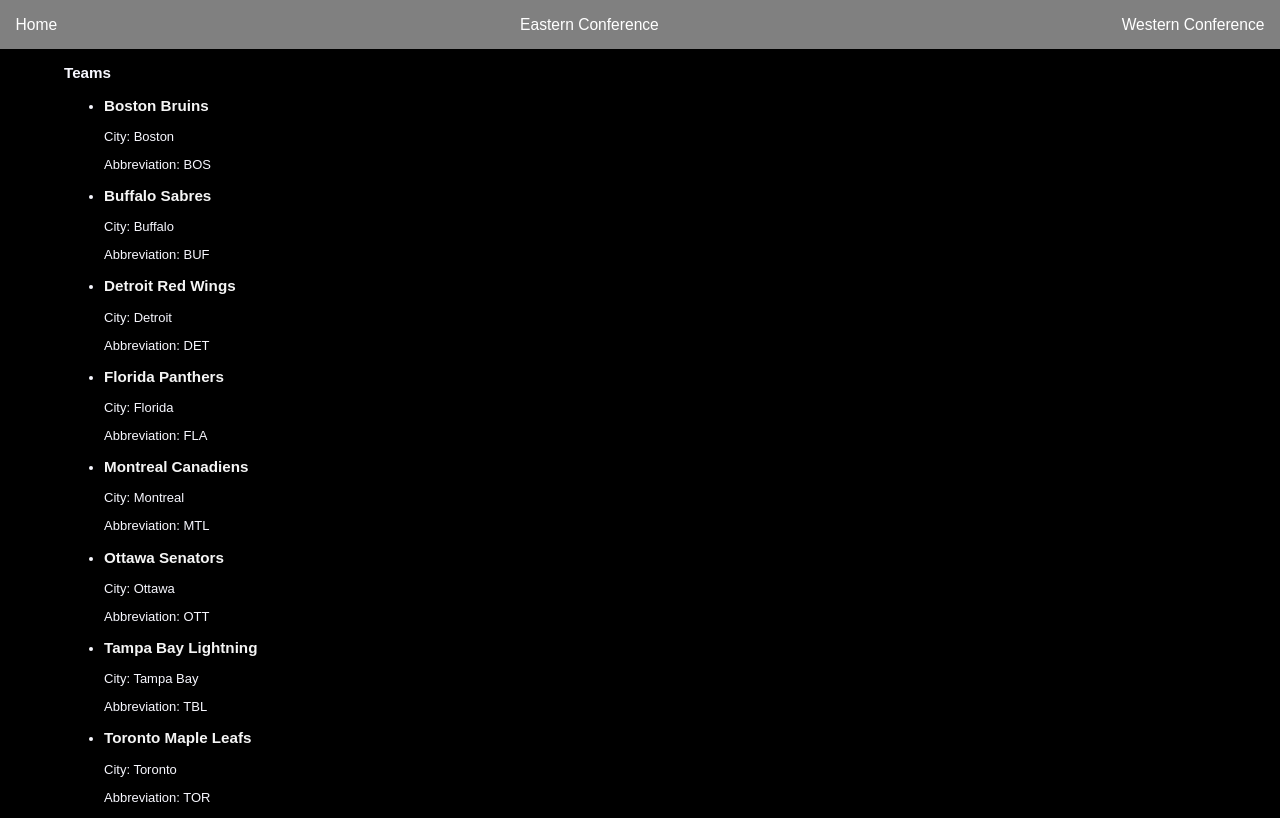
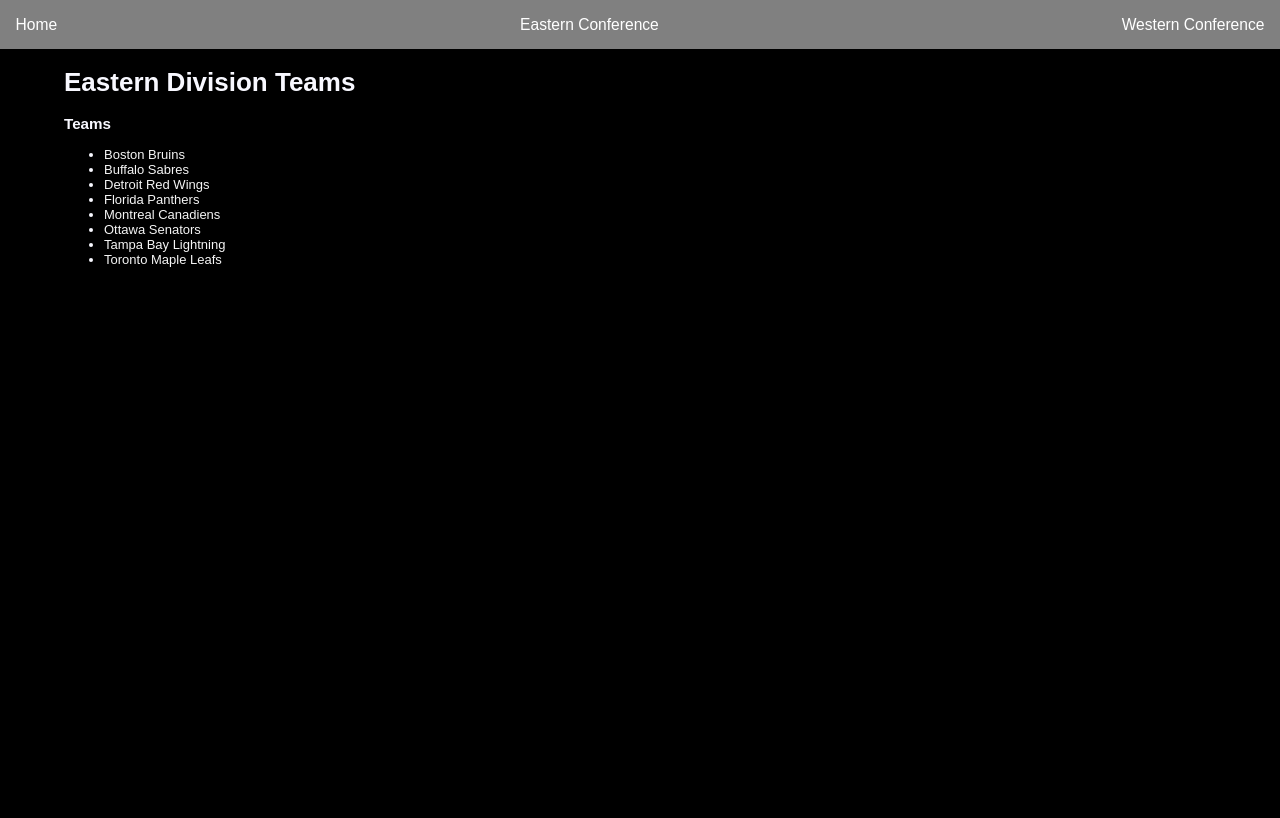
Before and after one commit to cblystone67/NHL-StatReport, a React (Create React App) app: page /eastern/1 in a window 1280 px wide. Built offline with nearby package versions, Linux system fonts and the light colour scheme.

Commit message:
wip: set teams

```diff
--- /dev/null
+++ b/src/Pages/Eastern-Conference/Eastern-Conference-Team.js
@@ -0,0 +1,24 @@
+import React from 'react';
+import { useParams } from 'react-router-dom';
+
+export default function EasternConferenceTeam({teams}) {
+  const { teamAbbreviation } = useParams();
+
+  // Find the team with the matching abbreviation from the data source
+  const team = teams.find((team) => team.abbreviation === teamAbbreviation);
+
+  return (
+    <div>
+      <h2>Team Page</h2>
+      {team ? (
+        <div>
+          <h3>{team.name}</h3>
+          <p>City: {team.city}</p>
+          <p>Abbreviation: {team.abbreviation}</p>
+        </div>
+      ) : (
+        <p>Team not found.</p>
+      )}
+    </div>
+  );
+}
--- a/src/components/Eastern-Conference/Eastern-Conference.js
+++ b/src/Pages/Eastern-Conference/Eastern-Conference.js
@@ -1,8 +1,7 @@
+import React from 'react';
 import {Link} from 'react-router-dom';
 
 function EasternConference(props) {
-
-
   return (
       <div>
         <h2>Eastern Conference</h2>
--- /dev/null
+++ b/src/Pages/Eastern-Conference/Eastern-Division-Teams.js
@@ -0,0 +1,22 @@
+import React from "react";
+import { Link } from "react-router-dom";
+export default function EasternDivisionTeams({teams}) {
+
+  return (
+    <div>
+      <h1>Eastern Division Teams</h1>
+    <div className='teams'>
+      <h3>Teams</h3>
+      <ul>
+        {teams.map((team, index) => (
+          <li key={index}>
+          <Link to={`/eastern/division/teams/${team.abbreviation}`}>
+          {team.name}
+          </Link>
+          </li>
+        ))}
+      </ul>
+    </div>
+    </div>
+  );
+}
--- a/src/components/Eastern-Conference/Eastern-Divisions.js
+++ b/src/Pages/Eastern-Conference/Eastern-Divisions.js
@@ -1,8 +1,6 @@
 import { Link } from "react-router-dom";
 
 export default function EasternDivisions(props) {
-
-
   return (
     <div>
       <h1>Eastern Division Teams</h1>
--- a/src/components/App/App.js
+++ b/src/components/App/App.js
@@ -1,12 +1,55 @@
-
+import { useState } from 'react';
 import './App.css';
 import {Routes, Route} from 'react-router-dom';
 import NavBar from '../Navbar';
-import Home from '../Home/Home';
-import EasternConference from '../Eastern-Conference/Eastern-Conference';
-import WesternConference from '../Western-Conference/Western-Conference';
-import EasternDivisionTeams from '../Eastern-Conference/Eastern-Division-Teams';
+import Home from '../../Pages/Home/Home';
+import EasternConference from '../../Pages/Eastern-Conference/Eastern-Conference';
+import WesternConference from '../../Pages/Western-Conference/Western-Conference';
+import EasternDivisionTeams from '../../Pages/Eastern-Conference/Eastern-Division-Teams';
+import EasternConferenceTeam from '../../Pages/Eastern-Conference/Eastern-Conference-Team';
 function App() {
+  const [teams, setTeams] = useState([
+    {
+      name: 'Boston Bruins',
+      city: 'Boston',
+      abbreviation: 'BOS',
+    },
+    {
+      name: 'Buffalo Sabres',
+      city: 'Buffalo',
+      abbreviation: 'BUF',
+    },
+    {
+      name: 'Detroit Red Wings',
+      city: 'Detroit',
+      abbreviation: 'DET',
+    },
+    {
+      name: 'Florida Panthers',
+      city: 'Florida',
+      abbreviation: 'FLA',
+    },
+    {
+      name: 'Montreal Canadiens',
+      city: 'Montreal',
+      abbreviation: 'MTL',
+    },
+    {
+      name: 'Ottawa Senators',
+      city: 'Ottawa',
+      abbreviation: 'OTT',
+    },
+    {
+      name: 'Tampa Bay Lightning',
+      city: 'Tampa Bay',
+      abbreviation: 'TBL',
+    },
+    {
+      name: 'Toronto Maple Leafs',
+      city: 'Toronto',
+      abbreviation: 'TOR',
+    },
+  ]);
   return (
     <div className="App">
       <NavBar />
@@ -15,7 +58,8 @@
       <Route path='/' element={<Home />} />
       <Route path='/eastern' element={<EasternConference />}/>
       <Route path='/western' element={<WesternConference />} />
-      <Route path='/eastern/:division' element={<EasternDivisionTeams />} />
+      <Route path='/eastern/:division' element={<EasternDivisionTeams teams={teams}/>} />
+      <Route path='/eastern/:division/teams/:teamAbbreviation' element={<EasternConferenceTeam teams={teams} />} />
     </Routes>
       </main>
     </div>
--- a/src/components/Eastern-Conference/Eastern-Division-Teams.js
+++ /dev/null
@@ -1,59 +0,0 @@
-import { Link } from "react-router-dom";
-export default function EasternDivisionTeams(props) {
-  const teams = [
-    {
-      name: 'Boston Bruins',
-      city: 'Boston',
-      abbreviation: 'BOS',
-    },
-    {
-      name: 'Buffalo Sabres',
-      city: 'Buffalo',
-      abbreviation: 'BUF',
-    },
-    {
-      name: 'Detroit Red Wings',
-      city: 'Detroit',
-      abbreviation: 'DET',
-    },
-    {
-      name: 'Florida Panthers',
-      city: 'Florida',
-      abbreviation: 'FLA',
-    },
-    {
-      name: 'Montreal Canadiens',
-      city: 'Montreal',
-      abbreviation: 'MTL',
-    },
-    {
-      name: 'Ottawa Senators',
-      city: 'Ottawa',
-      abbreviation: 'OTT',
-    },
-    {
-      name: 'Tampa Bay Lightning',
-      city: 'Tampa Bay',
-      abbreviation: 'TBL',
-    },
-    {
-      name: 'Toronto Maple Leafs',
-      city: 'Toronto',
-      abbreviation: 'TOR',
-    },
-  ];
-  return (
-    <div className='teams'>
-      <h3>Teams</h3>
-      <ul>
-        {teams.map((team, index) => (
-          <li key={index}>
-            <Link to="/eastern/division/teams"><h3>{team.name}</h3></Link>
-            <p>City: {team.city}</p>
-            <p>Abbreviation: {team.abbreviation}</p>
-          </li>
-        ))}
-      </ul>
-    </div>
-  );
-}
```
Also changed, not shown: src/components/Eastern-Conference/Eastern-Conference-Team.js (deleted, +0 -9 lines), src/Pages/Home/Home.js (renamed from src/components/Home/Home.js), src/Pages/Western-Conference/Western-Conference.js (renamed from src/components/Western-Conference/Western-Conference.js), src/Pages/Western-Conference/Western-Division-Teams.js (renamed from src/components/Western-Conference/Western-Division-Teams.js), src/Pages/Western-Conference/Western-Divisions.js (renamed from src/components/Western-Conference/Western-Divisions.js).
